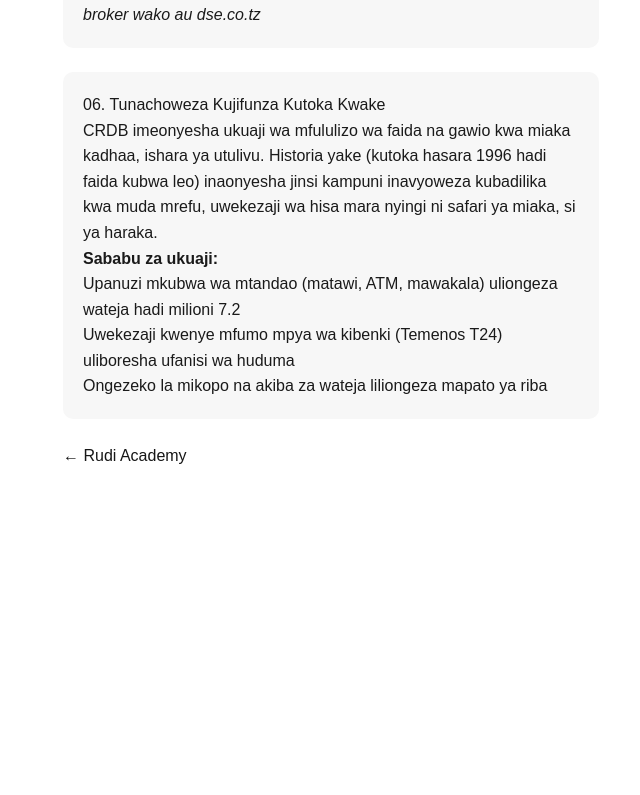
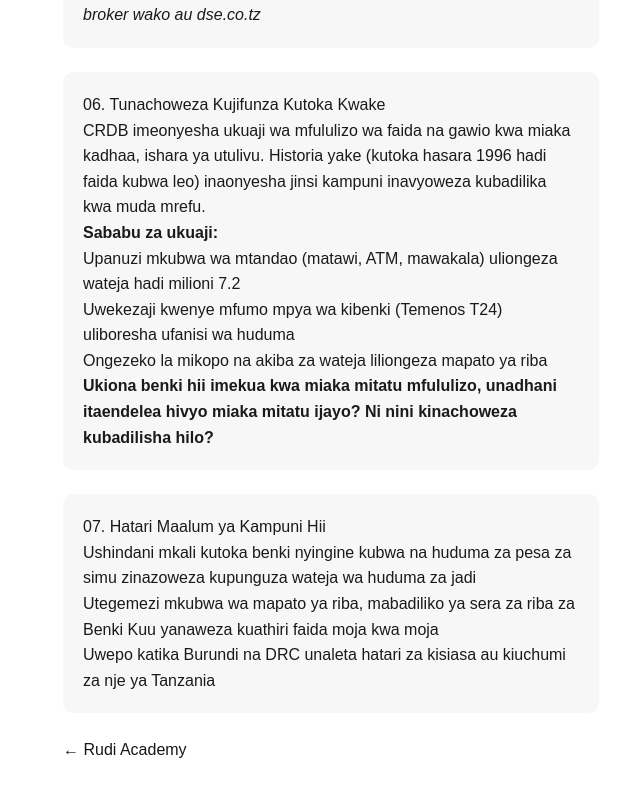
Before and after one commit to sadikiabubakari698-crypto/wekeza_nasi, a Next.js app in the folder wekeza-nasi-app/: page /kampuni/crdb in a window 1280 px wide. Shown: the part 1862-2657 px from the top of the page, without its empty margins (309-949 px from the left). Before the commit the page ends 2363 px from the top, so only its background shows below. Built offline with nearby package versions, Linux system fonts and the light colour scheme.

Commit message:
Add data freshness rule and last-updated discipline to Bible

```diff
--- a/wekeza-nasi-app/app/kampuni/crdb/page.js
+++ b/wekeza-nasi-app/app/kampuni/crdb/page.js
@@ -65,8 +65,7 @@ export default function CRDB() {
           CRDB imeonyesha ukuaji wa mfululizo wa faida na gawio kwa miaka
           kadhaa, ishara ya utulivu. Historia yake (kutoka hasara 1996
           hadi faida kubwa leo) inaonyesha jinsi kampuni inavyoweza
-          kubadilika kwa muda mrefu, uwekezaji wa hisa mara nyingi ni
-          safari ya miaka, si ya haraka.
+          kubadilika kwa muda mrefu.
         </p>
         <p><strong>Sababu za ukuaji:</strong></p>
         <ul>
@@ -74,6 +73,20 @@ export default function CRDB() {
           <li>Uwekezaji kwenye mfumo mpya wa kibenki (Temenos T24) uliboresha ufanisi wa huduma</li>
           <li>Ongezeko la mikopo na akiba za wateja liliongeza mapato ya riba</li>
         </ul>
+        <p>
+          <strong>Ukiona benki hii imekua kwa miaka mitatu mfululizo, unadhani
+          itaendelea hivyo miaka mitatu ijayo? Ni nini kinachoweza kubadilisha
+          hilo?</strong>
+        </p>
+      </div>
+
+      <div className="lesson-box">
+        <h3>07. Hatari Maalum ya Kampuni Hii</h3>
+        <ul>
+          <li>Ushindani mkali kutoka benki nyingine kubwa na huduma za pesa za simu zinazoweza kupunguza wateja wa huduma za jadi</li>
+          <li>Utegemezi mkubwa wa mapato ya riba, mabadiliko ya sera za riba za Benki Kuu yanaweza kuathiri faida moja kwa moja</li>
+          <li>Uwepo katika Burundi na DRC unaleta hatari za kisiasa au kiuchumi za nje ya Tanzania</li>
+        </ul>
       </div>
 
       <p><a href="/">&larr; Rudi Academy</a></p>
```
Also changed, not shown: 1 other file (tests, documents, lock files or other folders).
